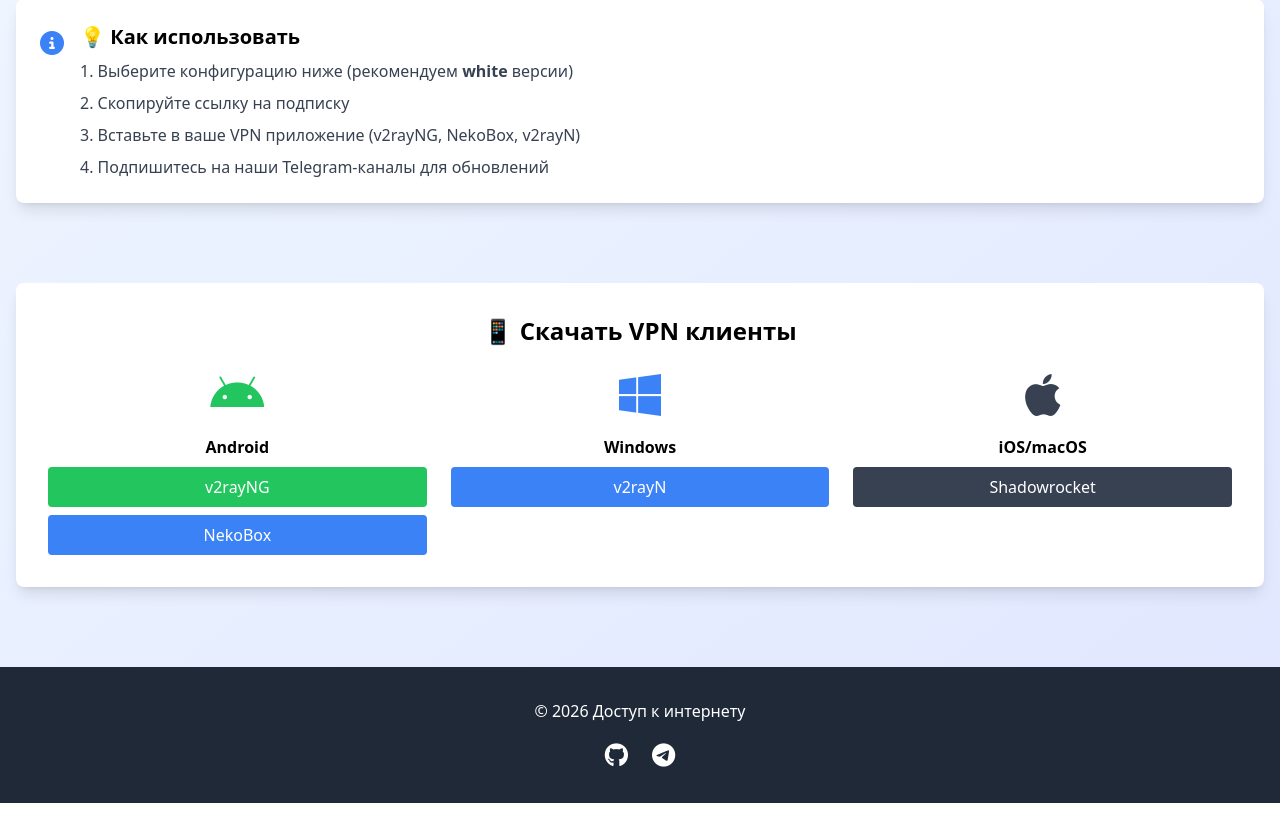
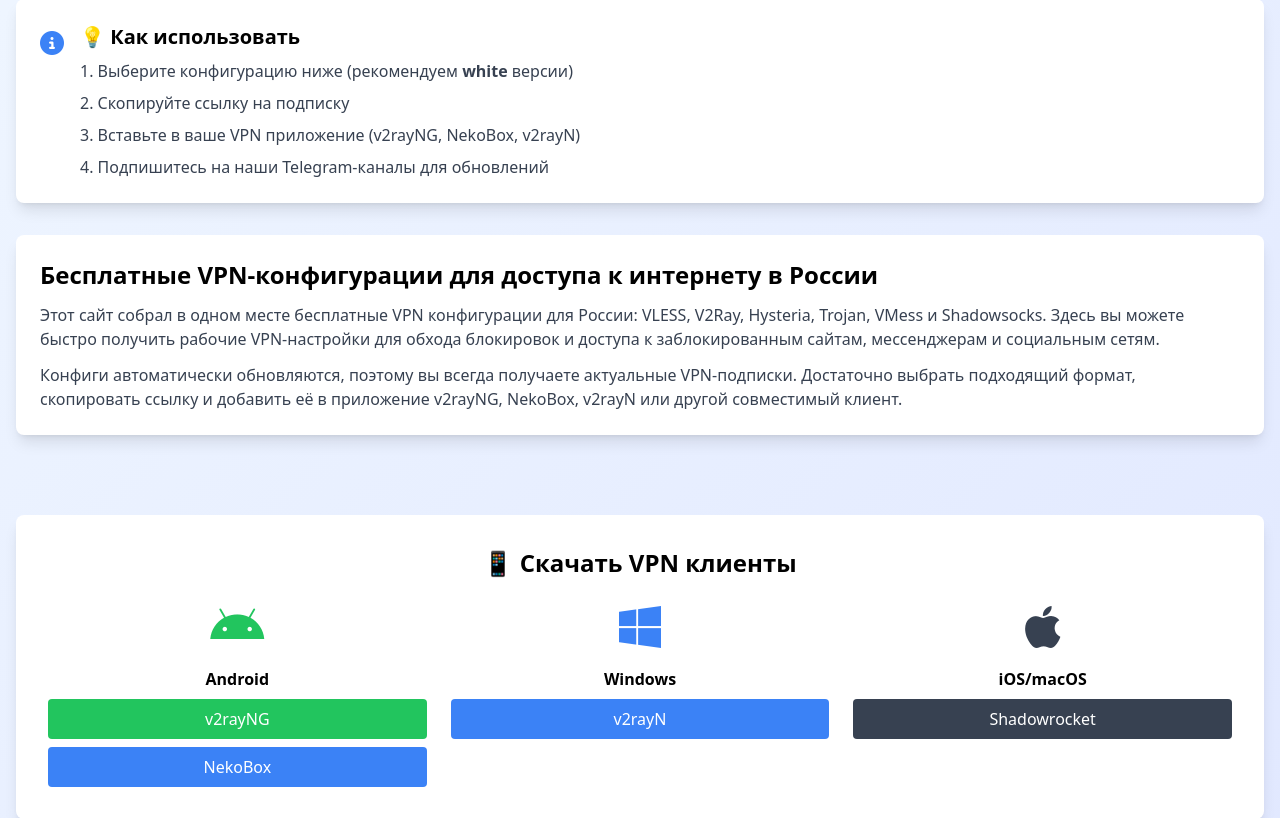
Before and after one commit to kort0881/internet-access-site, a Flask app: page / in a window 1280 px wide. Shown: the part 149-967 px from the top of the page. Run offline with Flask 3, Linux system fonts and the light colour scheme; data that the repository does not hold is empty; some libraries are stand-ins or nearby versions.

Commit message:
Update index.html11

```diff
--- a/templates/index.html
+++ b/templates/index.html
@@ -7,8 +7,9 @@
 
     <!-- Site Verification -->
     <meta name="google-site-verification" content="7HloDytbn-zY3IaDCIrjJJObXli-u5By9DCX8ZuBhyA" />
+    <meta name="yandex-verification" content="83bc89c155ecedc0" />
 
-    <meta name="yandex-verification" content="83bc89c155ecedc0" />    <!-- Primary Meta Tags -->
+    <!-- Primary Meta Tags -->
     <title>{{ meta_title }}</title>
     <meta name="title" content="{{ meta_title }}">
     <meta name="description" content="{{ meta_description }}">
@@ -141,6 +142,25 @@
             </div>
         </section>
 
+        <!-- SEO text block -->
+        <section class="bg-white rounded-lg shadow-lg p-6 mb-8">
+            <h2 class="text-2xl font-bold mb-3">
+                Бесплатные VPN-конфигурации для доступа к интернету в России
+            </h2>
+            <p class="text-gray-700 mb-3">
+                Этот сайт собрал в одном месте бесплатные VPN конфигурации для России:
+                VLESS, V2Ray, Hysteria, Trojan, VMess и Shadowsocks. Здесь вы можете
+                быстро получить рабочие VPN-настройки для обхода блокировок и доступа
+                к заблокированным сайтам, мессенджерам и социальным сетям.
+            </p>
+            <p class="text-gray-700">
+                Конфиги автоматически обновляются, поэтому вы всегда получаете
+                актуальные VPN-подписки. Достаточно выбрать подходящий формат,
+                скопировать ссылку и добавить её в приложение v2rayNG, NekoBox,
+                v2rayN или другой совместимый клиент.
+            </p>
+        </section>
+
         <!-- Configs Grid -->
         <section aria-label="VPN конфигурации">
             <div class="grid md:grid-cols-2 lg:grid-cols-3 gap-6">
@@ -164,7 +184,7 @@
 
                     <div class="space-y-3">
                         <button
-                            onclick="navigator.clipboard.writeText('{{ config.url }}');this.innerHTML='<i class=\'fas fa-check\'></i> Скопировано!';setTimeout(()=>this.innerHTML='<i class=\'fas fa-copy\'></i> Копировать ссылку',2000)"
+                            onclick="navigator.clipboard.writeText('{{ config.url }}');this.innerHTML='<i class=\\'fas fa-check\\'></i> Скопировано!';setTimeout(()=>this.innerHTML='<i class=\\'fas fa-copy\\'></i> Копировать ссылку',2000)"
                             class="w-full bg-indigo-500 hover:bg-indigo-600 text-white px-4 py-2 rounded-lg transition"
                             aria-label="Копировать ссылку {{ config.name }}">
                             <i class="fas fa-copy"></i> Копировать ссылку
```
